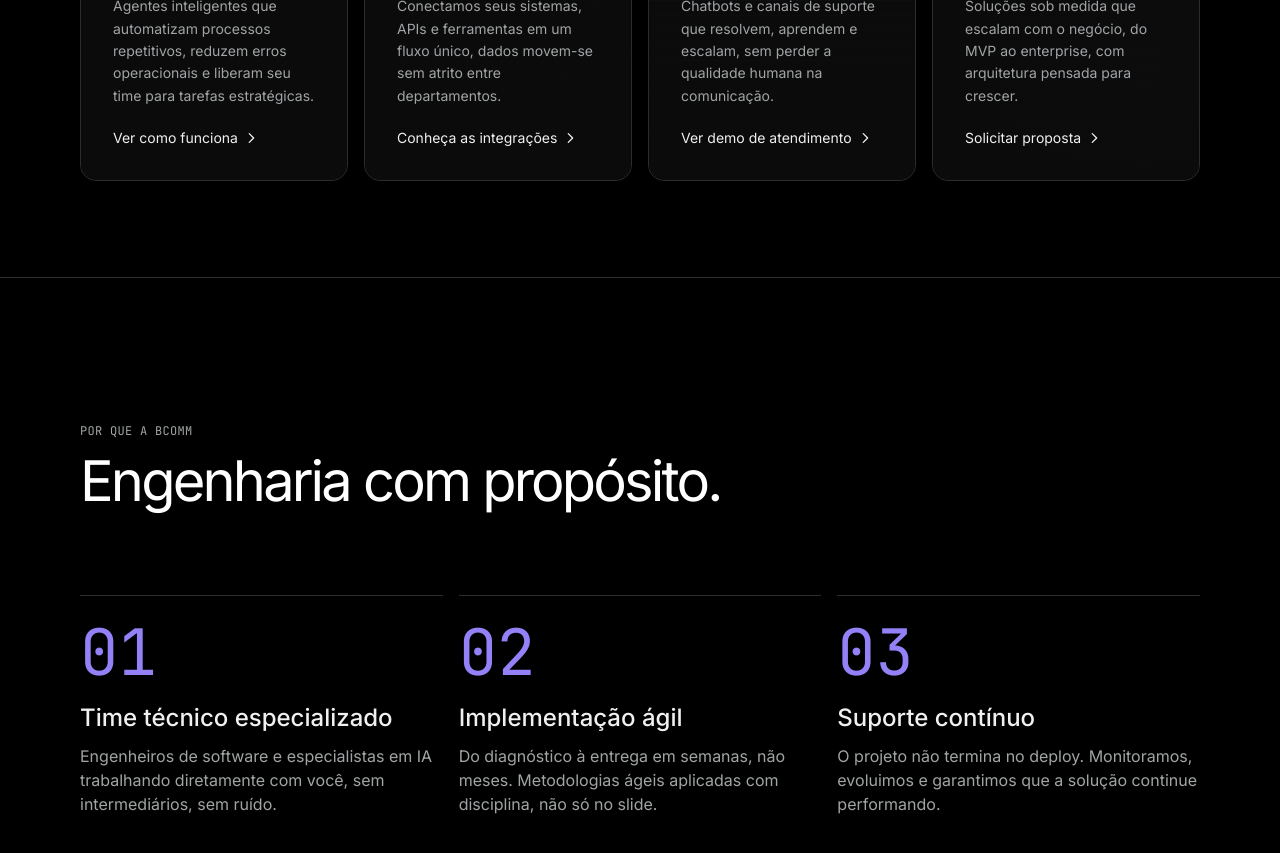
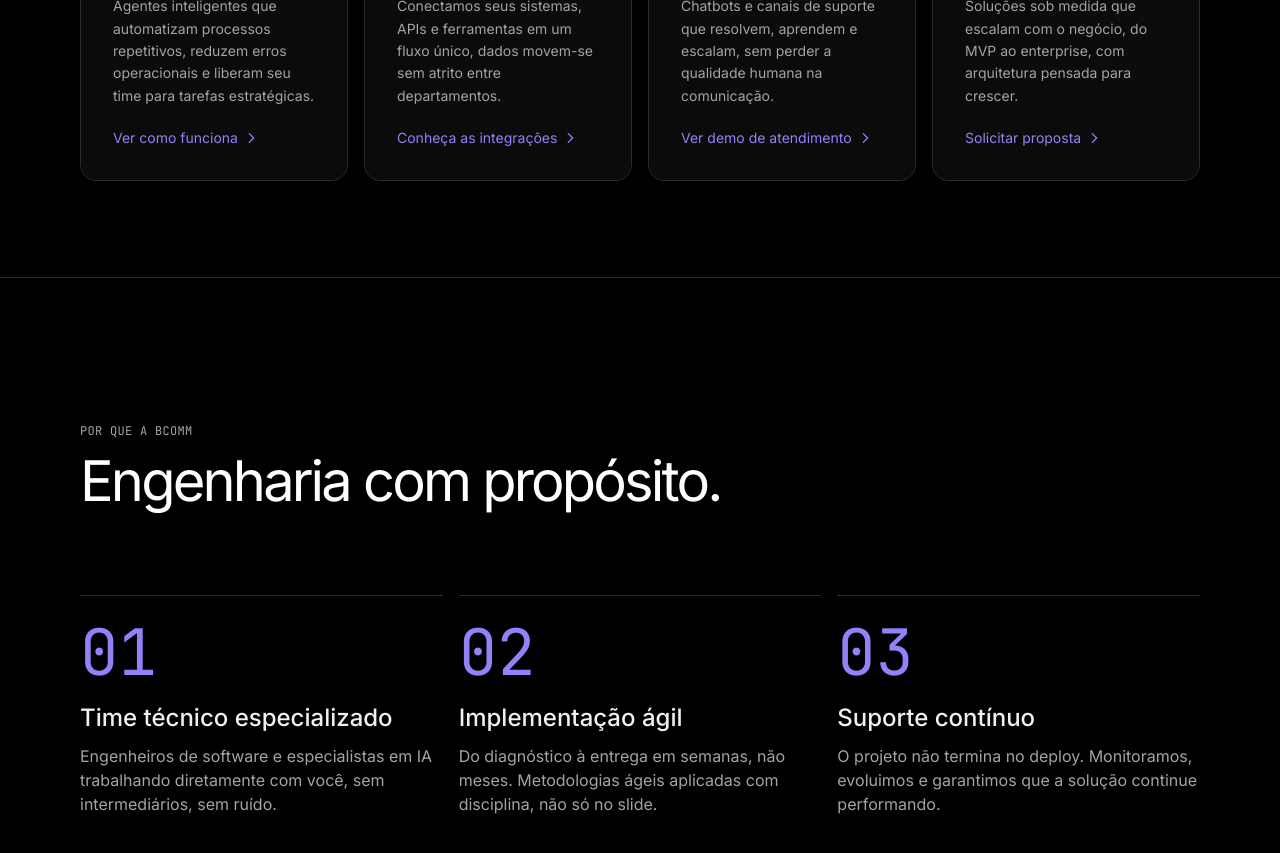
Before and after one commit to BCOMMAG/BCOMM-Website, a Next.js app: page / in a window 1280 px wide. Shown: the part 1240-2093 px from the top of the page. Built offline with nearby package versions, Linux system fonts and the light colour scheme.

Commit message:
feat: solution CTAs in iris violet (#9281f7)

```diff
--- a/src/components/Solutions.tsx
+++ b/src/components/Solutions.tsx
@@ -41,7 +41,7 @@ export function Solutions() {
                   </p>
                   <a
                     href={s.ctaHref}
-                    className="mt-[20px] inline-flex items-center gap-[6px] text-[14px] font-normal text-bone transition-colors duration-200 hover:text-white"
+                    className="mt-[20px] inline-flex items-center gap-[6px] text-[14px] font-normal text-iris transition-colors duration-200 hover:text-iris-glow"
                   >
                     {s.cta}
                     <svg width="14" height="14" viewBox="0 0 16 16" fill="none">
```
